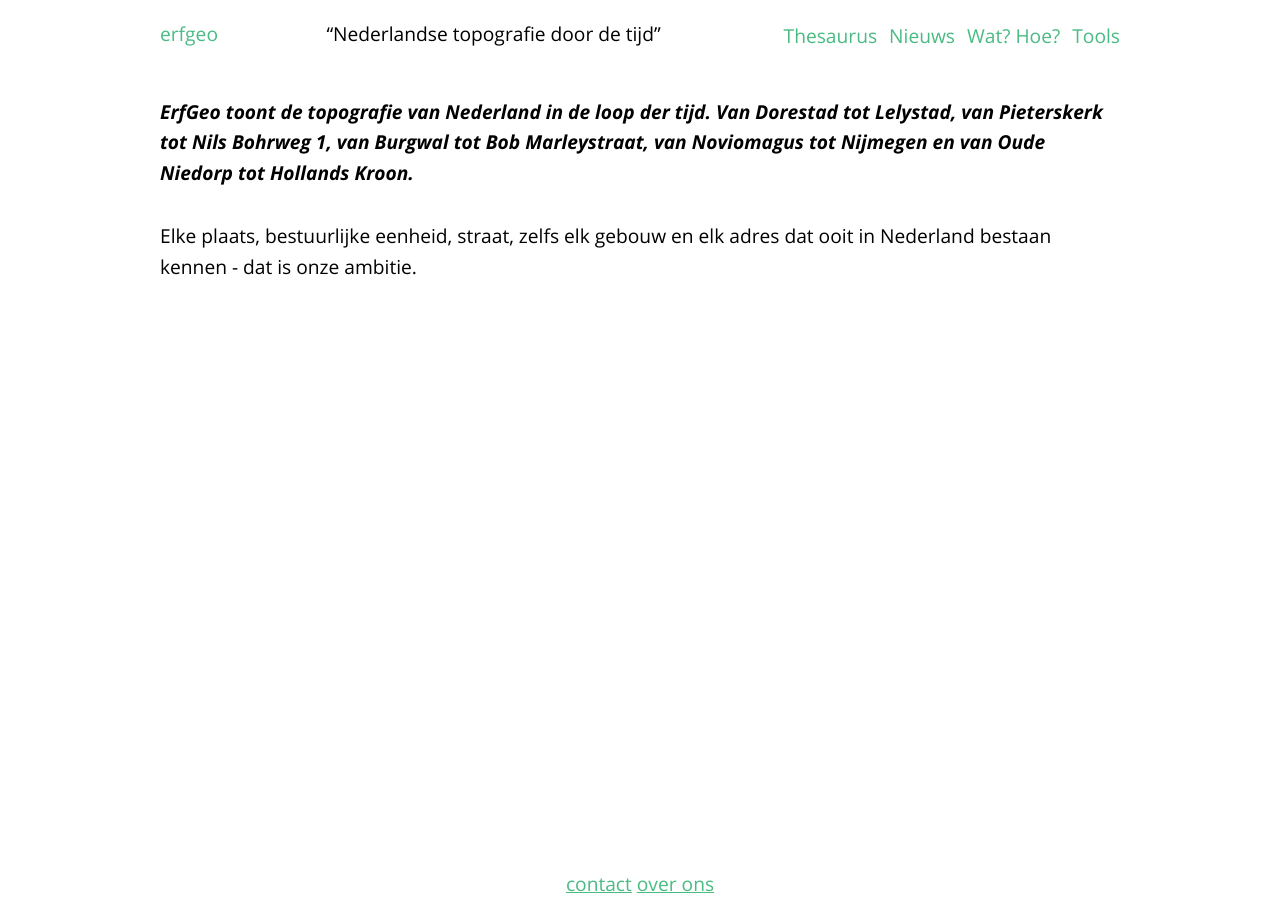
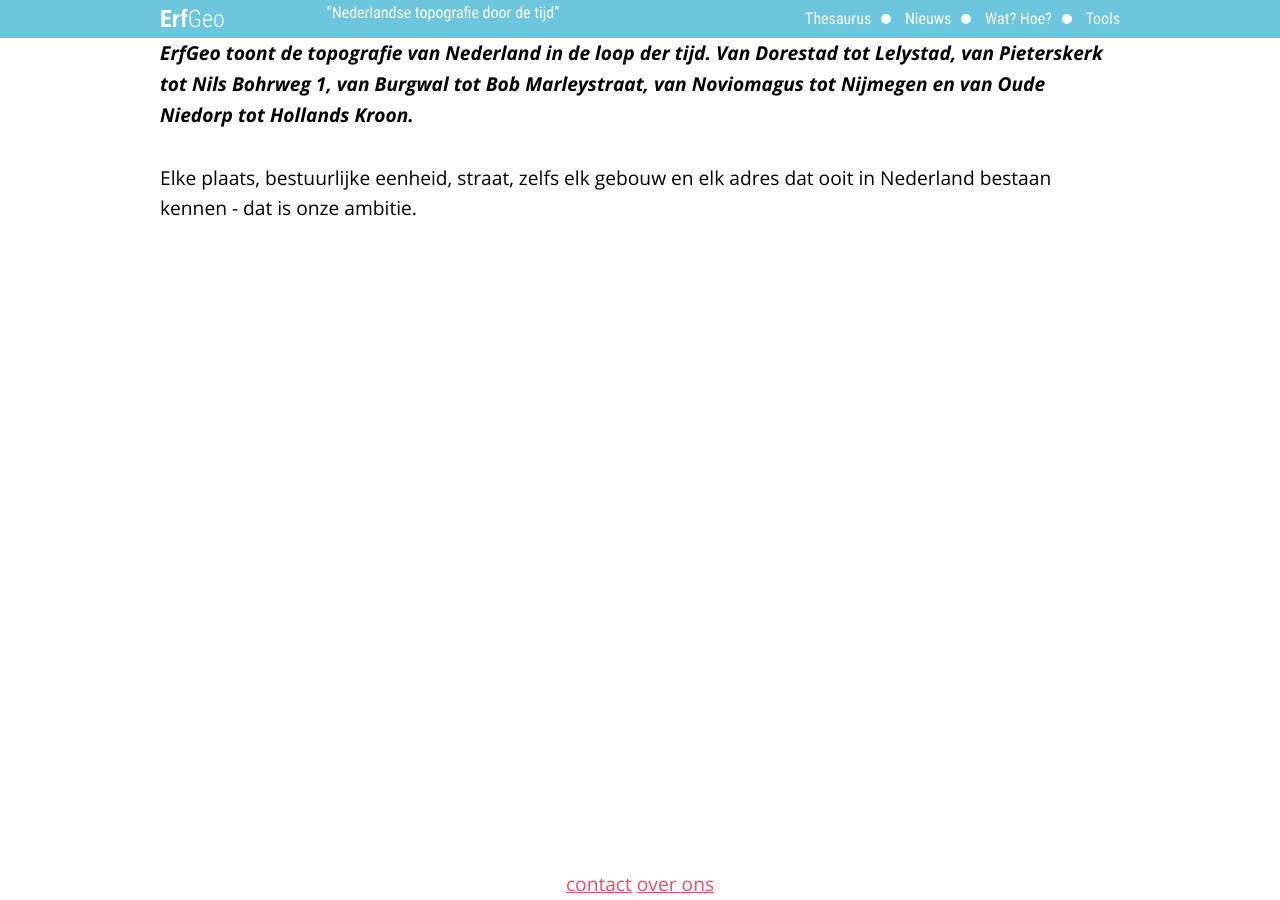
Before and after one commit to erfgoed-en-locatie/erfgoed-en-locatie.github.io, a Jekyll site: the page built from index.md, in a window 1280 px wide. Built offline with Jekyll 4.4.1, drawn with Linux system fonts in a browser that asks for light colours; some web fonts are replaced; a script that is not in the unit is left out.

Commit message:
header styles

```diff
--- a/_includes/alternateHeader.html
+++ b/_includes/alternateHeader.html
@@ -4,14 +4,16 @@
       <div class="row">
         <div class="two columns">
           <a href="{{ site.baseurl }}/" id="logo">
-            erfgeo
+            <span>Erf</span>Geo</a>
           </a>
         </div>
         <div class="ten columns">
-          “{{ site.data.style.slogan }}”
-          <ul>
+        “{{ site.data.style.slogan }}”
+          <div id="mainmenu">
+
+
             {% for item in site.data.menu %}
-            <li>
+
               {% assign url = page.url | replace_first:'/','' | split:"/" | first %}
               {% if item.name == url %}
               <a class="menu-item current" href="{{ site.baseurl }}/{{ item.name }}">
@@ -22,10 +24,10 @@
                   <a class="menu-item" href="{{ site.baseurl }}/{{ item.name }}">
                 {% endif %}
               {% endif %}
-                {{item.title}}</a>
-            </li>
+                {{item.title}}</a><span class="delimiter"></span>
+
             {% endfor %}
-          </ul>
+          </div>
         </div>
       </div>
     </div>
--- a/css/style.scss
+++ b/css/style.scss
@@ -84,6 +84,9 @@
   font-style: italic;
 }
 
+@import url(http://fonts.googleapis.com/css?family=Roboto+Condensed:700,300,400);
+
+
 /* Style
 –––––––––––––––––––––––––––––––––––––––––––––––––– */
 
@@ -94,8 +97,20 @@
 body {
   font-family: "Open Sans", "HelveticaNeue", "Helvetica Neue", Helvetica, Arial, sans-serif;
   margin: 0;
+  padding:0;
 }
 
+header{
+  background-color:#6bc6de;
+  margin-top:0;
+  font-family:"Roboto Condensed";
+  font-size:16px;
+  color:#fff;
+}
+
+header .row{
+  margin-bottom:0;
+}
 
 .table-container {
   display: table;
@@ -118,8 +133,12 @@
 }
 
 #logo {
-  height: 90px;
-  padding-right: 20px;
+  margin-top:22px;
+  font-size:24px;
+  font-weight:300;
+}
+#logo span{
+  font-weight:700;
 }
 
 h1, h2, h3, h4, h5, h6 {
@@ -161,9 +180,6 @@
 }
 
 nav {
-  margin-top: $big-margin;
-	margin-bottom: $big-margin;
-  font-weight: 500;
 }
 
 .row.no-bottom-margin {
@@ -177,7 +193,26 @@
 header a,
 header a:visited {
   text-decoration: none;
-  color: $brand-color;
+  color: #fff;
+}
+
+#mainmenu{
+  float:right;
+  padding-top:6px;
+}
+
+.delimiter{
+  width:10px;
+  height:10px;
+  margin-left:10px;
+  margin-right:10px;
+  border-radius:100%;
+  background-color:#fff;
+  display:inline-block;
+}
+
+.delimiter:last-child{
+  display:none;
 }
 
 header a.menu-item:hover,
@@ -185,13 +220,12 @@
   border-bottom-width: 3px;
   border-bottom-color: $brand-color;
   border-bottom-style: solid;
-  color: $brand-color;
+  color: #000;
 }
 
 header ul {
   margin: 2px 0 0;
   padding: 0;
-  font-size: 1.5rem;
   list-style-type: none;
   float: right;
 }
```
Also changed, not shown: _data/style.yml (+4 -4 lines), _includes/header.html (+8 -6 lines).
